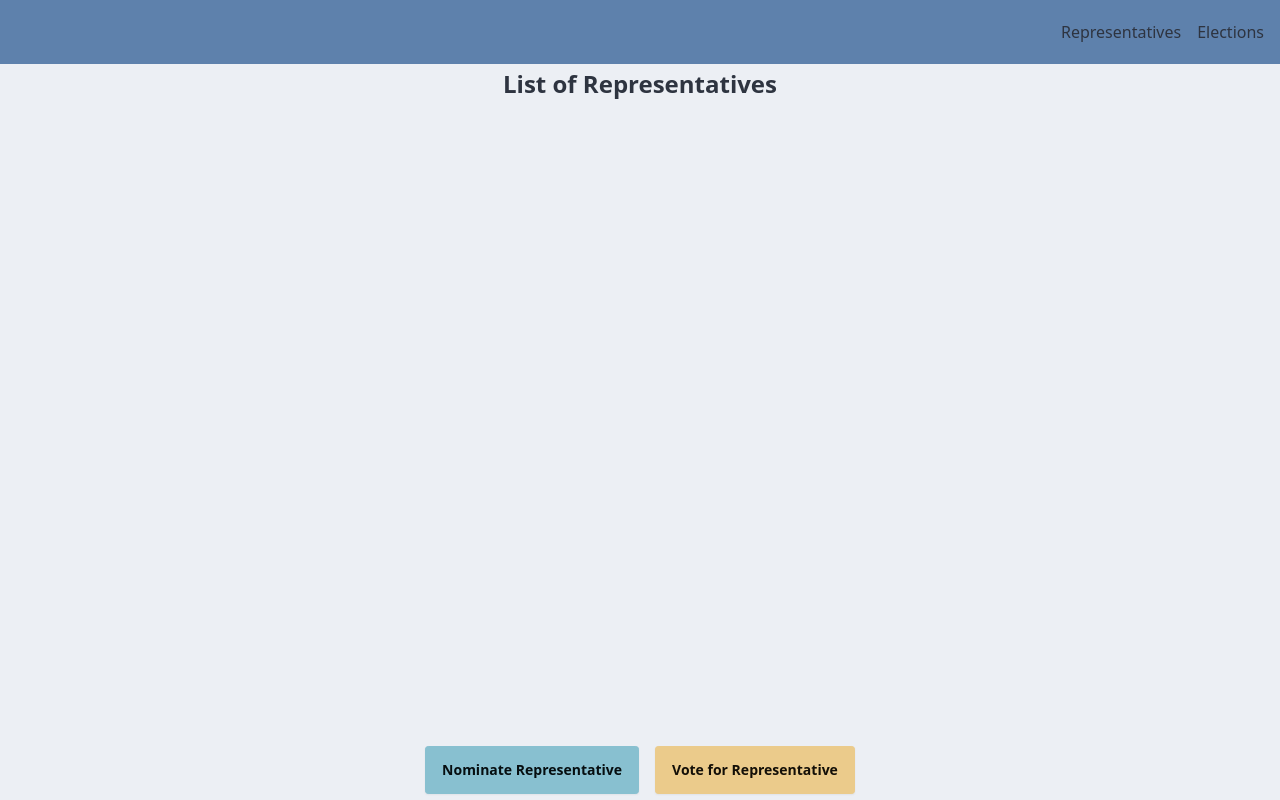
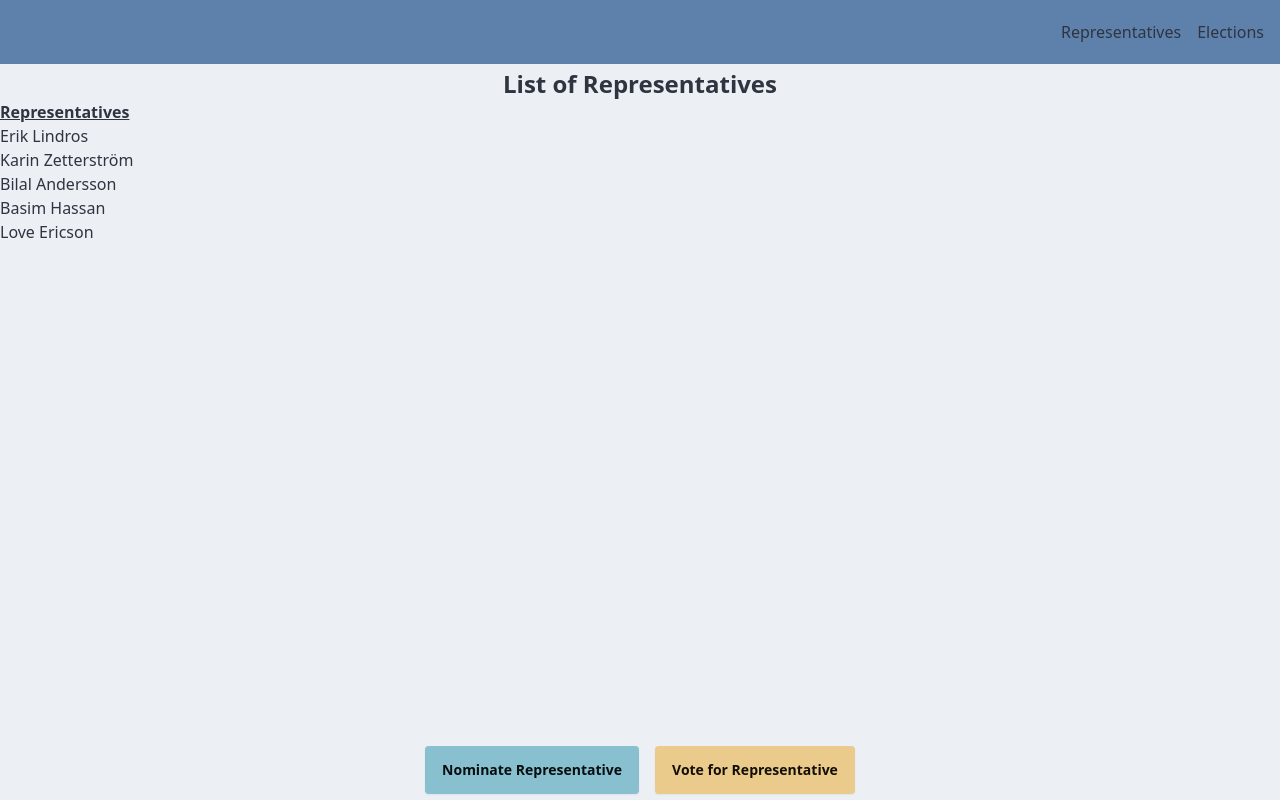
Before and after one commit to DefyCab/final_assignment, a Next.js app: page /representatives in a window 1280 px wide. Built offline with nearby package versions, Linux system fonts and the light colour scheme.

Commit message:
list representatives

```diff
--- a/src/app/features/elections/components/elections-card.tsx
+++ b/src/app/features/elections/components/elections-card.tsx
@@ -9,7 +9,7 @@ export function ElectionsCard() {
   return (
     <div className="mt-4 flex flex-row justify-between">
       <article className="cursor-pointer">
-        <p className="text-decoration-line: underline">Issue</p>
+        <p className="font-semibold text-decoration-line: underline">Issue</p>
         {elections.map((election) => (
           <p
             key={election.id}
@@ -21,14 +21,16 @@ export function ElectionsCard() {
       </article>
 
       <article>
-        <p className="text-decoration-line: underline">Date Created</p>
+        <p className="font-semibold text-decoration-line: underline">
+          Date Created
+        </p>
         {elections.map((election) => (
           <p key={election.id}>{election.createdAt.slice(0, 10)}</p>
         ))}
       </article>
 
       <article>
-        <p className="text-decoration-line: underline">Status</p>
+        <p className="font-semibold text-decoration-line: underline">Status</p>
         {elections.map((election) => (
           <p
             className={
--- /dev/null
+++ b/src/app/features/users/components/representativesCard.tsx
@@ -0,0 +1,16 @@
+import { userService } from "../instance";
+
+export function RepresentativeCard() {
+  const representatives = userService.getAll();
+
+  return (
+    <article>
+      <p className="text-decoration-line: underline font-semibold">
+        Representatives
+      </p>
+      {representatives.map((reps) => (
+        <p key={reps.id}>{reps.name}</p>
+      ))}
+    </article>
+  );
+}
--- a/src/app/features/users/components/users.tsx
+++ b/src/app/features/users/components/users.tsx
@@ -1,6 +1,4 @@
-import { userService } from "../instance";
-
-const representatives = userService.getAll();
+import { RepresentativeCard } from "./representativesCard";
 
 export function Users() {
   return (
@@ -9,6 +7,7 @@ export function Users() {
         <h1 className="font-bold text-center text-2xl mt-1">
           List of Representatives
         </h1>
+        <RepresentativeCard />
       </main>
       <div className="flex justify-center gap-4 flex-wrap">
         <button className="btn btn-accent">Nominate Representative</button>
```
